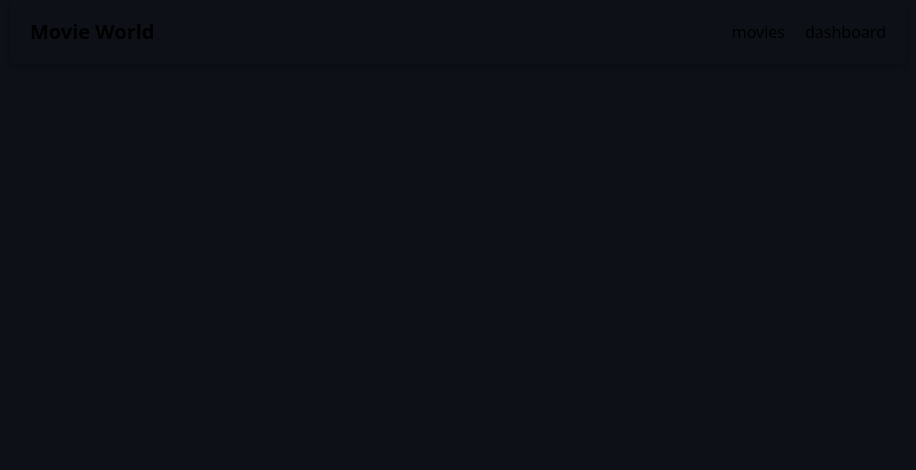
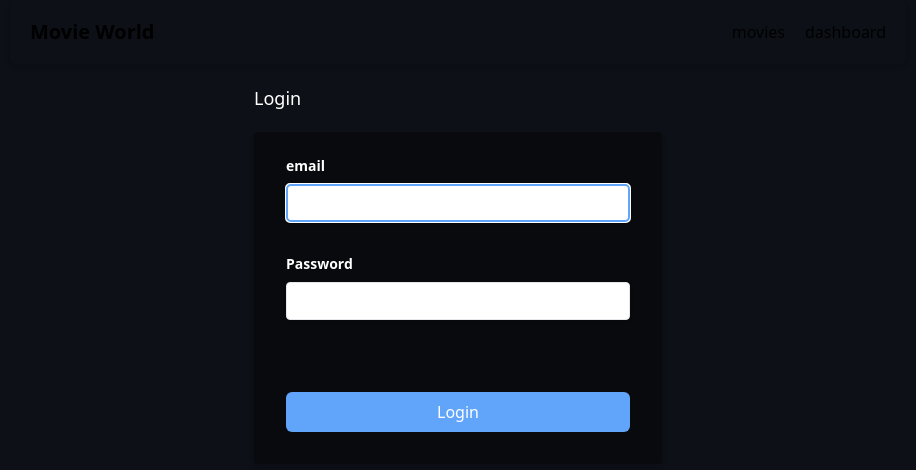
Before and after one commit to sijumoncy/Movie-Management-System, a React (Vite) app in the folder client/: page /login in a window 1280 px wide. Shown: the top 470 px of the page, without its empty margins (182-1098 px from the left). Built offline with nearby package versions, Linux system fonts and the light colour scheme.

Commit message:
added login ui

```diff
--- a/client/src/App.tsx
+++ b/client/src/App.tsx
@@ -1,4 +1,5 @@
 import Navbar from "./components/Nav/Navbar"
+import LoginPage from "./pages/Login"
 import RegisterPage from "./pages/Register"
 
 function App() {
@@ -8,6 +9,7 @@ function App() {
       <div className="max-w-[1400px] mx-auto">
         <Navbar/>
         {/* <RegisterPage/> */}
+        <LoginPage/>
       </div>
     </>
   )
--- /dev/null
+++ b/client/src/Interface/Login.ts
@@ -0,0 +1,4 @@
+export interface ILogin  {
+    email:string,
+    password:string
+}
--- /dev/null
+++ b/client/src/components/Login/Login.tsx
@@ -0,0 +1,104 @@
+import { ChangeEvent, MouseEvent, useEffect, useRef, useState } from "react";
+import { ILogin } from "../../Interface/Login";
+import { EMAIL_INPUT_REGEX } from "../../constant/regex";
+
+function Login() {
+  const emailInpRef = useRef<HTMLInputElement>(null);
+
+  const [loginData, setLoginData] = useState<ILogin>({
+    email: "",
+    password: "",
+  });
+
+  const [error, setError] = useState<string>('');
+
+  // const [success, setSuccess] = useState(false)
+
+  useEffect(() => {
+    if (emailInpRef.current !== null) {
+      emailInpRef?.current.focus();
+    }
+  }, []);
+
+  const handleInputChange = (e: ChangeEvent<HTMLInputElement>) => {
+    setLoginData((prev) => ({
+      ...prev,
+      [e.target.name]: e.target.value,
+    }));
+  };
+
+  const handleLogin = async (e: MouseEvent) => {
+    e.preventDefault();
+    // call login
+    if(loginData.email && loginData.password) {
+      setError('')
+      console.log({loginData})
+    } else{
+      console.log("fields required");
+      setError('All fields are required')
+
+    }
+  };
+
+  return (
+    <section className="w-full">
+      <div className="max-w-md p-5 mx-auto">
+        <h1 className="text-lg font-medium pb-5 text-white">Login</h1>
+        <form className=" flex flex-col gap-5 bg-black/40 shadow-md rounded px-8 pt-6 pb-8 mb-4">
+
+          <div>
+            <label className="input-label" htmlFor="email">
+              email
+            </label>
+            <input
+              ref={emailInpRef}
+              className="input-box"
+              type="email"
+              id="email"
+              name="email"
+              autoComplete="off"
+              onChange={(e: ChangeEvent<HTMLInputElement>) =>
+                handleInputChange(e)
+              }
+              required
+              aria-describedby="email is mandidatory"
+            />
+          </div>
+
+          <div>
+            <label className="input-label" htmlFor="password">
+              Password
+            </label>
+            <input
+              className="input-box"
+              type="password"
+              id="password"
+              name="password"
+              autoComplete="off"
+              onChange={(e: ChangeEvent<HTMLInputElement>) =>
+                handleInputChange(e)
+              }
+              required
+              aria-describedby="password is mandidatory"
+            />
+          </div>
+
+          <div className="text-center">
+            {error && (
+              <span className="text-red-500">{error}</span>
+            )}
+          </div>
+
+          <button
+            className="bg-blue-400 mt-5 px-4 py-2 rounded-md text-white hover:bg-blue-500 duration-200"
+            onClick={(e: MouseEvent) => handleLogin(e)}
+          >
+            Login
+          </button>
+        </form>
+      </div>
+    </section>
+  );
+}
+
+export default Login;
--- a/client/src/pages/Login.tsx
+++ b/client/src/pages/Login.tsx
@@ -1,9 +1,10 @@
+import Login from "../components/Login/Login"
 
 
-function LoginPage() {``
+function LoginPage() {
   return (
-    <div>Login</div>
+    <Login/>
   )
-}``
+}
 
 export default LoginPage
```
